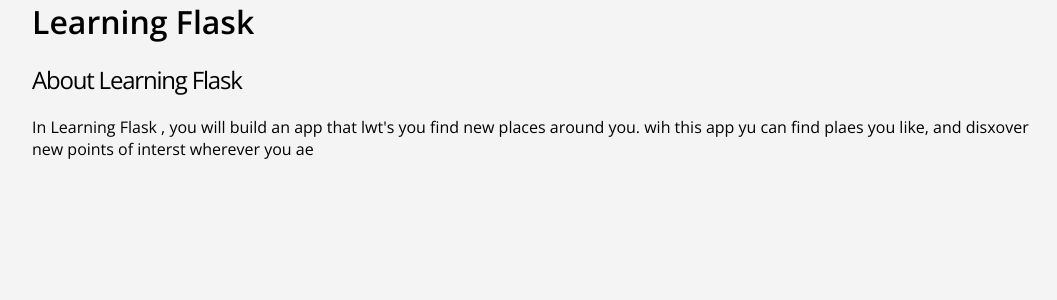
After one commit to anasadulmajeed/learning-flask, a Flask app: page /about in a window 1280 px wide. The commit adds this page. Shown: the top 300 px of the page, without its empty margins (108-1165 px from the left). Run offline with Flask 2, Linux system fonts and the light colour scheme.

Commit message:
About page

```diff
--- a/routes.py
+++ b/routes.py
@@ -5,6 +5,9 @@ app = Flask(__name__)
 @app.route("/")
 def index():
 	return render_template("index.html")
+@app.route("/about")
+def about():
+	return render_template("about.html")
 
 
 if __name__ == "__main__":
--- /dev/null
+++ b/templates/about.html
@@ -0,0 +1,11 @@
+{% extends "layout.html" %}
+
+{% block content %}
+	<main class="about-section">
+		<div class="container">
+
+		<h2>About Learning Flask</h2>
+		<p>In Learning Flask , you will build an app that lwt's you find new places around you. wih this app yu can find plaes you like, and disxover new points of interst wherever you ae</p>
+		</div>
+	</main>
+{% endblock %}
--- a/templates/index.html
+++ b/templates/index.html
@@ -7,7 +7,7 @@
 			<div class="section-content">
 				<h2>Discover place near you.</h2>
 				<a href="#" class="btn-primary">Sign up</a>
-				<a href="#" class="btn-secondary">Learn more</a>
+				<a href="{{ url_for('about')}}" class="btn-secondary">Learn more</a>
 				</div>
 
 				<div class="Section-device">
```
